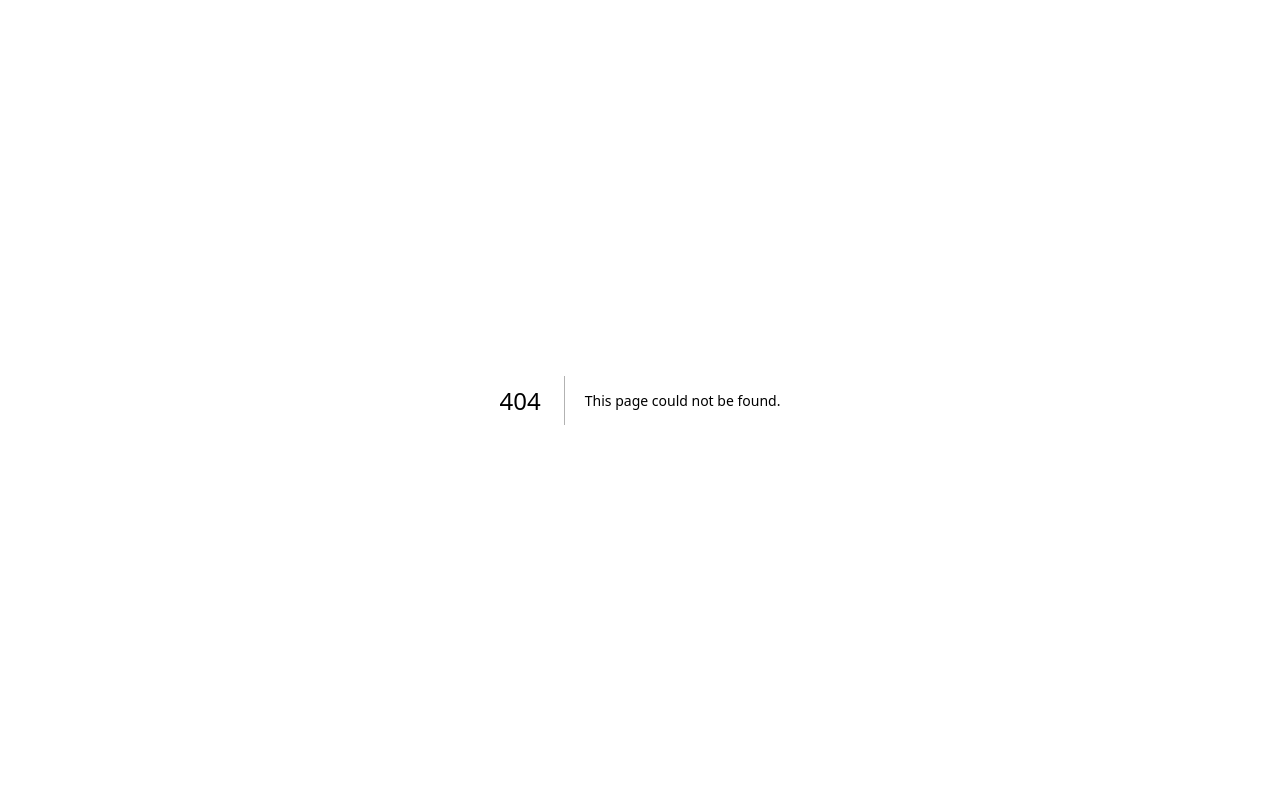
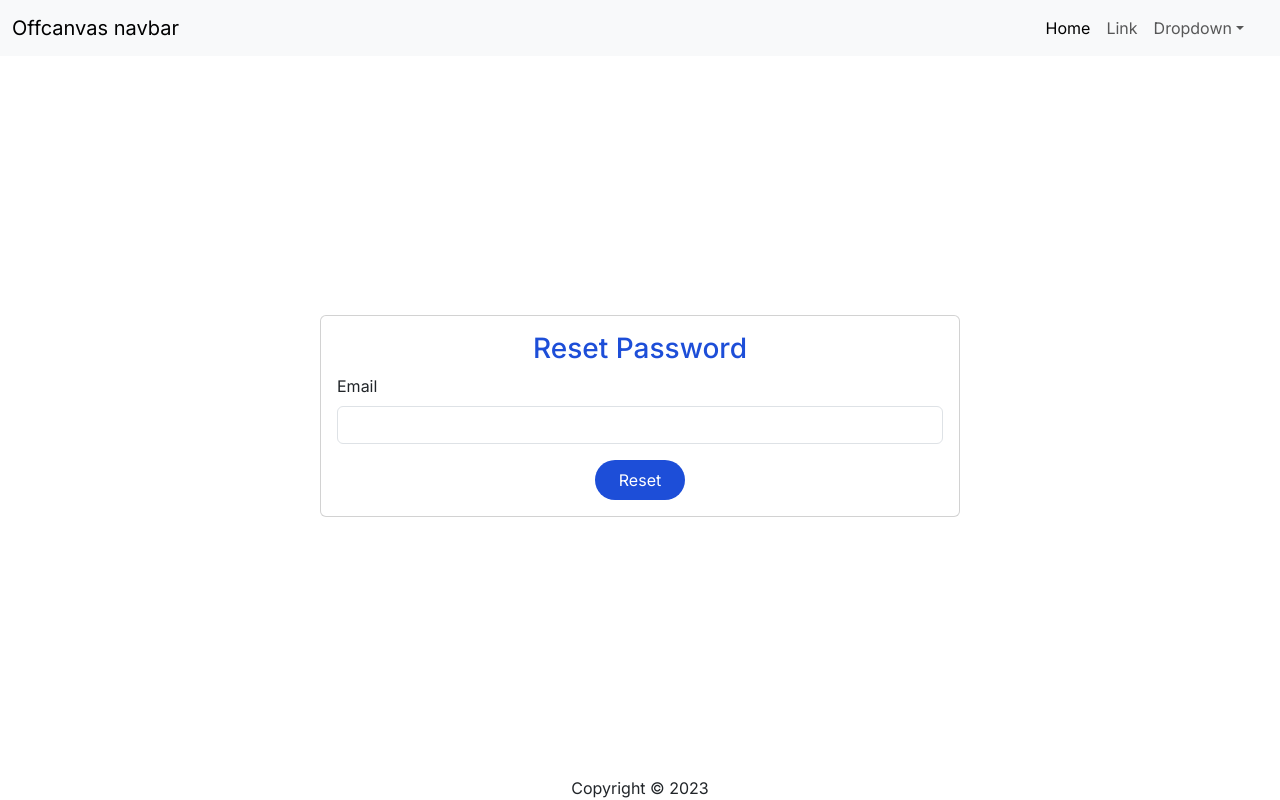
Before and after one commit to Stebinraj/Next-Authentication-System, a Next.js app: page /resetpassword in a window 1280 px wide. Before the commit this address had no page. Built offline with nearby package versions, Linux system fonts and the light colour scheme.

Commit message:
reset password page created

```diff
--- /dev/null
+++ b/src/app/resetpassword/page.tsx
@@ -0,0 +1,20 @@
+'use client';
+import Footer from '@/components/Layouts/Footer';
+import Layouts from '@/components/Layouts/Layouts';
+import Navbar from '@/components/Layouts/Navbar';
+import ResetPassword from '@/components/ResetPassword/ResetPassword';
+import React from 'react'
+
+const ResetPasswordPage = () => {
+    return (
+        <>
+            <Layouts
+                navbar={<Navbar />}
+                main={<ResetPassword />}
+                footer={<Footer />}
+            />
+        </>
+    )
+}
+
+export default ResetPasswordPage
--- /dev/null
+++ b/src/components/ResetPassword/ResetPassword.tsx
@@ -0,0 +1,55 @@
+import { useRouter } from 'next/navigation';
+import React, { useState } from 'react'
+import ResetPasswordForm from './ResetPasswordForm';
+import axios from 'axios';
+import { toast } from 'react-hot-toast';
+
+const ResetPassword = () => {
+
+    const initialFormState = {
+        email: '',
+    };
+
+    const initialFormErrors = {
+        email: { message: '', inputClass: '', feedbackClass: '' }
+    };
+
+    const [formData, setFormData] = useState(initialFormState);
+    const [formErrors, setFormErrors] = useState(initialFormErrors);
+    const router = useRouter();
+
+    const clearForm = async () => {
+        setFormData(initialFormState);
+        setFormErrors(initialFormErrors)
+    }
+
+    const submitForm = async (e: any) => {
+        try {
+            e.preventDefault();
+            const response = await axios.post('/api/users/login', formData);
+            if (response && response.data.success) {
+                toast.success('Login Successfully');
+                clearForm();
+                router.replace('/login');
+            }
+        } catch (error: any) {
+            console.error(error.message);
+        }
+    }
+
+    return (
+        <>
+            <main className='grow break-all flex justify-center items-center flex-col'>
+                {/* Reset Password form component */}
+                <ResetPasswordForm
+                    submitForm={submitForm}
+                    formData={formData}
+                    setFormData={setFormData}
+                    formErrors={formErrors}
+                />
+            </main>
+        </>
+    )
+}
+
+export default ResetPassword
--- /dev/null
+++ b/src/components/ResetPassword/ResetPasswordForm.tsx
@@ -0,0 +1,30 @@
+import React from 'react'
+
+const ResetPasswordForm = ({ submitForm, formData, setFormData, formErrors }: any) => {
+    return (
+        <>
+            <div className="card col-12 col-md-8 col-lg-6">
+                <div className="card-body">
+                    <form className='row' onSubmit={submitForm}>
+                        <h3 className='text-blue-700 text-center'>Reset Password</h3>
+
+
+                        <div className="form-group mb-2 col-12">
+                            <label htmlFor="email" className='form-label'>Email</label>
+                            <input type="text" className={`form-control ${formErrors.email.inputClass || ''}`} onChange={(e) => { setFormData({ ...formData, email: e.target.value.trim() }) }} value={formData.email} />
+                            {formErrors.email.message && (
+                                <small className={formErrors.email.feedbackClass}>{formErrors.email.message}</small>
+                            )}
+                        </div>
+
+                        <div className="form-group text-center mt-2">
+                            <button type='submit' className='bg-blue-700 text-white px-4 py-2 rounded-3xl'>Reset</button>
+                        </div>
+                    </form>
+                </div>
+            </div>
+        </>
+    )
+}
+
+export default ResetPasswordForm
```
